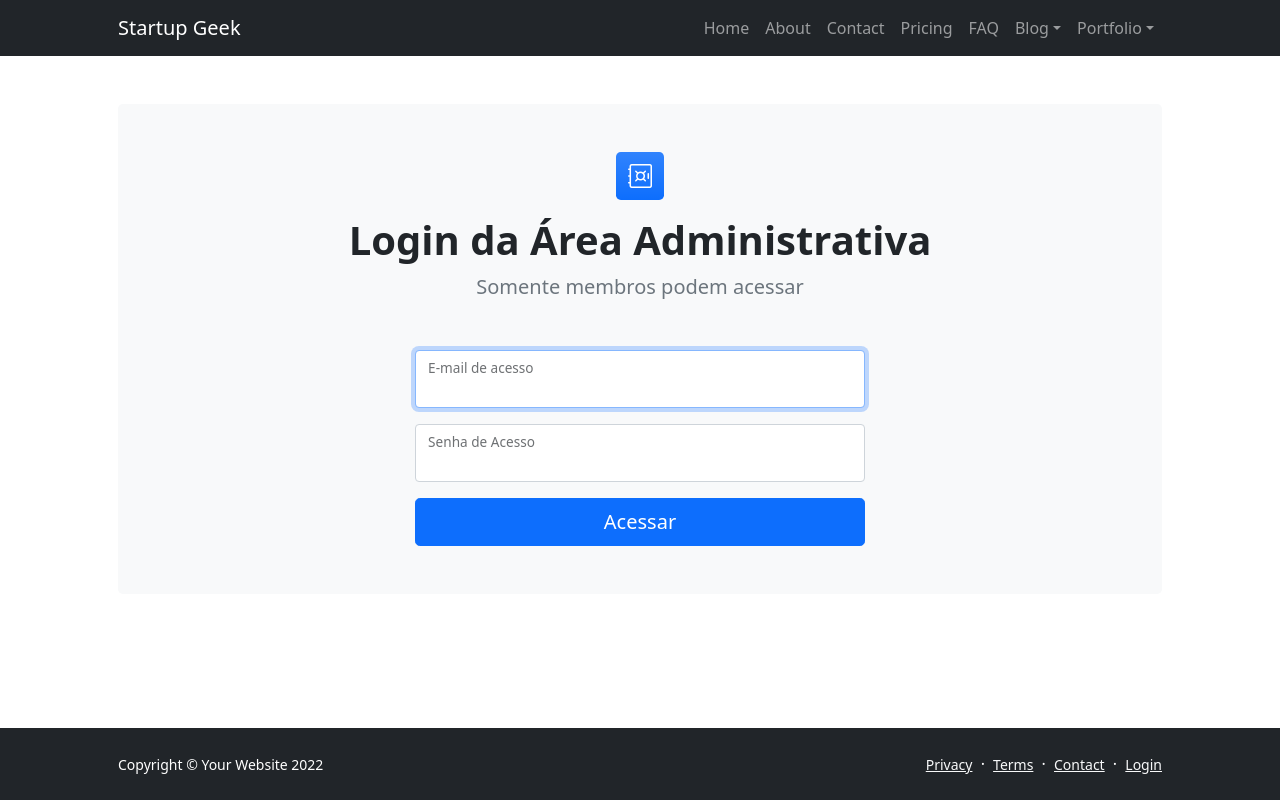
After one commit to eliveltoneves/FastAPI_web, a FastAPI app: template templates/login.html in a window 1280 px wide. The commit adds this page. Run offline with FastAPI, Linux system fonts and the light colour scheme; the template is opened without the code that fills it, so the values that code supplies are empty; parts of the project's set-up code (start-up, migrations or seed data) failed here and were passed over; some libraries are stand-ins or nearby versions.

Commit message:
Criando estrutura de login

```diff
--- a/templates/_base.html
+++ b/templates/_base.html
@@ -59,6 +59,8 @@
                         <a class="link-light small" href="#!">Terms</a>
                         <span class="text-white mx-1">&middot;</span>
                         <a class="link-light small" href="#!">Contact</a>
+                        <span class="text-white mx-1">&middot;</span>
+                        <a class="link-light small" href="{{url_for('get_login')}}">Login</a>
                     </div>
                 </div>
             </div>
--- a/templates/admin/membro/details.html
+++ b/templates/admin/membro/details.html
@@ -22,7 +22,7 @@
                         <td>{{ objeto.nome }}</td>
                         <td>{{ objeto.email }}</td>
                         <td>{{ objeto.funcao }}</td>
-                        <td>{{ objeto.senha|truncate(5) }}...</td>
+                        <td>{{ objeto.senha|truncate(7) }}...</td>
                         <td><a href="{{ url_for('media', path='membro/' + objeto.imagem) }}" target="_blank"><img src="{{ url_for('media', path='membro/' + objeto.imagem) }}" width="7%" height="auto"/></a></td>
                     </tr>
                 </tbody>
--- a/templates/admin/membro/list.html
+++ b/templates/admin/membro/list.html
@@ -48,7 +48,7 @@
                             <td>{{ dado.nome }}</td>
                             <td>{{ dado.email }}</td>
                             <td>{{ dado.funcao }}</td>
-                            <td>{{ dado.senha|truncate(5) }}...</td>
+                            <td>{{ dado.senha|truncate(7) }}...</td>
                             <td><a href="{{ url_for('media', path='membro/' + dado.imagem) }}" target="_blank">ver</a></td>
                         </tr>
                         {% endfor %}
--- /dev/null
+++ b/templates/login.html
@@ -0,0 +1,32 @@
+{% extends '_base.html' %}
+{% block content %}
+<section class="py-5">
+    <div class="container px-5">
+        <div class="bg-light rounded-3 py-5 px-4 px-md-5 mb-5">
+            <div class="text-center mb-5">
+                <div class="feature bg-primary bg-gradient text-white rounded-3 mb-3"><i class="bi bi-safe"></i></div>
+                <h1 class="fw-bolder">Login da Área Administrativa</h1>
+                <p class="lead fw-normal text-muted mb-0">Somente membros podem acessar</p>
+            </div>
+            <div class="row gx-5 justify-content-center">
+                <div class="col-lg-8 col-xl-6">
+                    <form method="post" action="{{ url_for('post_login') }}" autocomplete="off">
+
+                        <div class="form-floating mb-3">
+                            <input class="form-control" type="email" name="email" placeholder="name@example.com" required autofocus />
+                            <label for="email">E-mail de acesso</label>
+                        </div>
+
+                        <div class="form-floating mb-3">
+                            <input class="form-control" type="password" name="senha" required />
+                            <label for="phone">Senha de  Acesso</label>
+                        </div>
+
+                        <div class="d-grid"><button class="btn btn-primary btn-lg" type="submit">Acessar</button></div>
+                    </form>
+                </div>
+            </div>
+        </div>
+    </div>
+</section>
+{% endblock %}
```
Also changed, not shown: views/admin/admin_view.py (+8 -8 lines), views/admin/base_crud_view.py (+6 -6 lines), views/home_view.py (+27 -9 lines).
